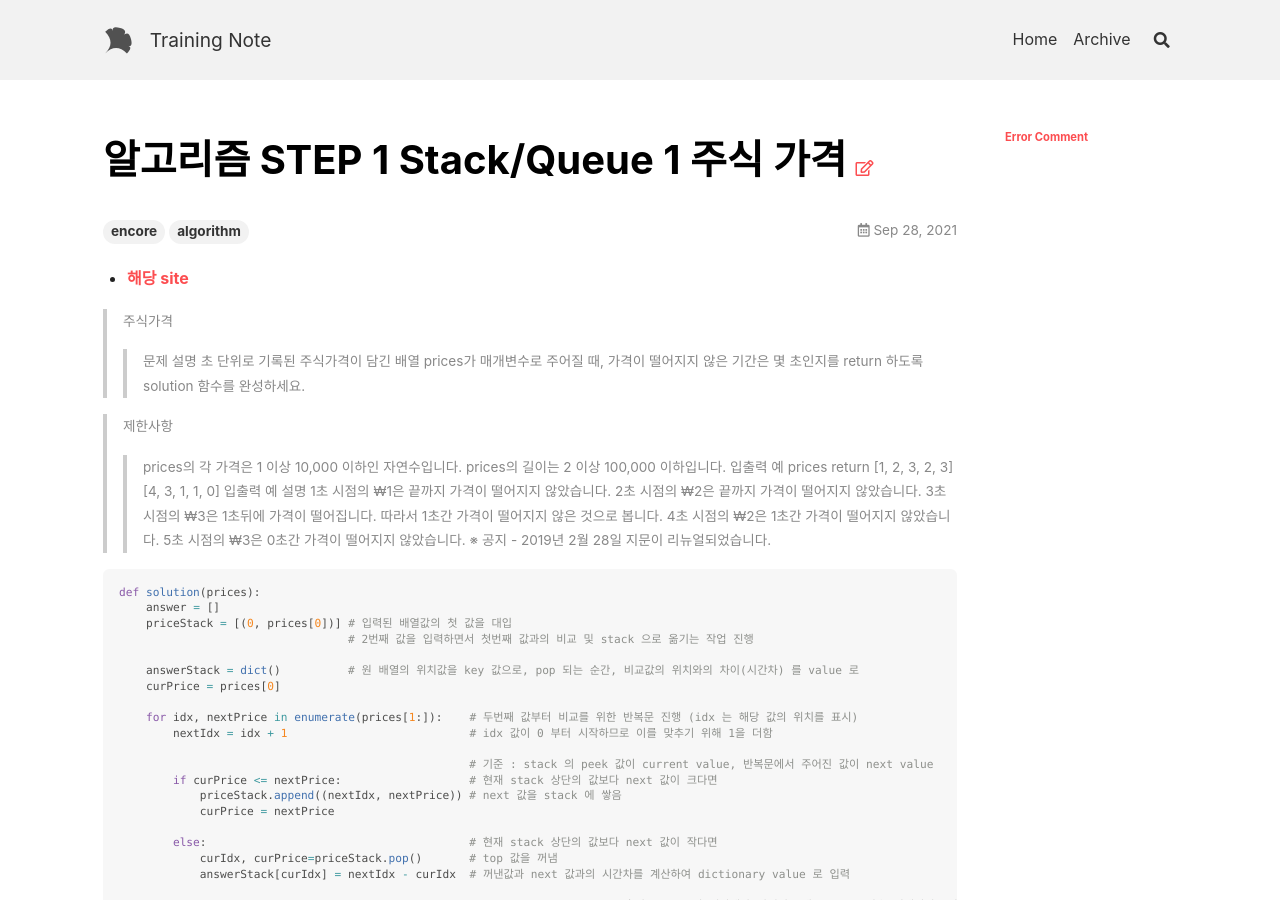
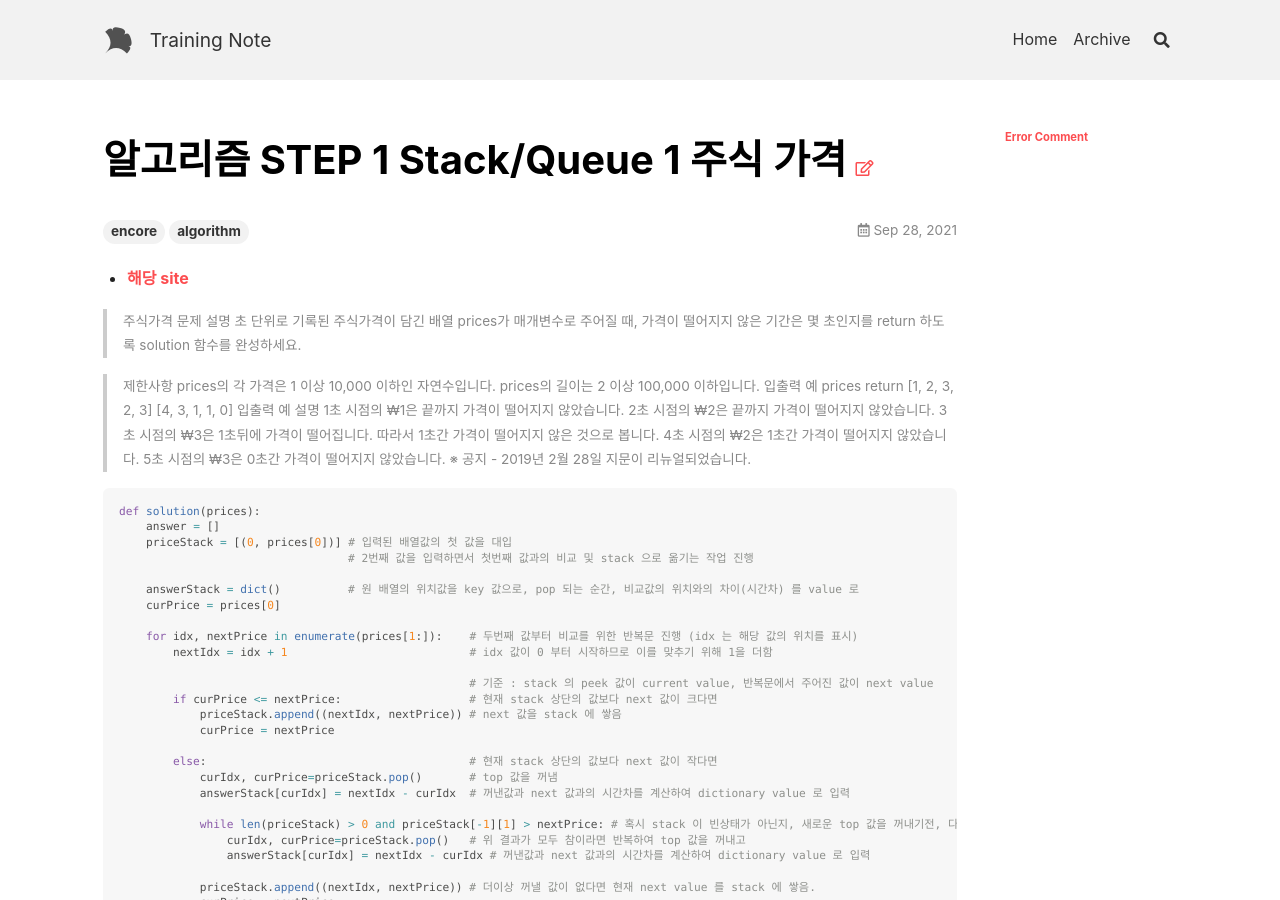
Before and after one commit to y2gon/y2gon.github.io, a Jekyll site: the page built from _posts/2021-09-28-CodingTestStackQueue1.md, in a window 1280 px wide and 900 px high. Built offline with Jekyll 4.4.1, drawn with Linux system fonts in a browser that asks for light colours; nearby versions of some CDN libraries.

Commit message:
2021-09-28

````diff
--- a/_posts/2021-09-28-CodingTestStackQueue1.md
+++ b/_posts/2021-09-28-CodingTestStackQueue1.md
@@ -6,22 +6,22 @@ tags: encore algorithm
 * [해당 site](https://programmers.co.kr/learn/courses/30/lessons/42584)
 
 >주식가격
->>문제 설명
->>초 단위로 기록된 주식가격이 담긴 배열 prices가 매개변수로 주어질 때, 가격이 떨어지지 않은 기간은 몇 초인지를 return 하도록 solution 함수를 완성하세요.
+>문제 설명
+>초 단위로 기록된 주식가격이 담긴 배열 prices가 매개변수로 주어질 때, 가격이 떨어지지 않은 기간은 몇 초인지를 return 하도록 solution 함수를 완성하세요.
 
 >제한사항
->>prices의 각 가격은 1 이상 10,000 이하인 자연수입니다.
->>prices의 길이는 2 이상 100,000 이하입니다.
->>입출력 예
->>prices	return
->>[1, 2, 3, 2, 3]	[4, 3, 1, 1, 0]
->>입출력 예 설명
->>1초 시점의 ₩1은 끝까지 가격이 떨어지지 않았습니다.
->>2초 시점의 ₩2은 끝까지 가격이 떨어지지 않았습니다.
->>3초 시점의 ₩3은 1초뒤에 가격이 떨어집니다. 따라서 1초간 가격이 떨어지지 않은 것으로 봅니다.
->>4초 시점의 ₩2은 1초간 가격이 떨어지지 않았습니다.
->>5초 시점의 ₩3은 0초간 가격이 떨어지지 않았습니다.
->>※ 공지 - 2019년 2월 28일 지문이 리뉴얼되었습니다.
+>prices의 각 가격은 1 이상 10,000 이하인 자연수입니다.
+>prices의 길이는 2 이상 100,000 이하입니다.
+>입출력 예
+>prices	return
+>[1, 2, 3, 2, 3]	[4, 3, 1, 1, 0]
+>입출력 예 설명
+>1초 시점의 ₩1은 끝까지 가격이 떨어지지 않았습니다.
+>2초 시점의 ₩2은 끝까지 가격이 떨어지지 않았습니다.
+>3초 시점의 ₩3은 1초뒤에 가격이 떨어집니다. 따라서 1초간 가격이 떨어지지 않은 것으로 봅니다.
+>4초 시점의 ₩2은 1초간 가격이 떨어지지 않았습니다.
+>5초 시점의 ₩3은 0초간 가격이 떨어지지 않았습니다.
+>※ 공지 - 2019년 2월 28일 지문이 리뉴얼되었습니다.
 
 ```python
 def solution(prices):
@@ -87,13 +87,13 @@ solution([50, 10, 20, 30, 20, 30])
 * 기본 예시 배열 [1, 2, 3, 2, 3] 은 성공하였으나, 사이트에서 test 시 대부분 실패로 뜸.
 
 
- - 원인을 파악하고자 다른 형태의 배열 값을 넣어봄.
+  - 원인을 파악하고자 다른 형태의 배열 값을 넣어봄.
 
 
- - 운좋게 일찍 그 원인을 찾을 수 있었음.
+  - 운좋게 일찍 그 원인을 찾을 수 있었음.
 
 
- - [5, 1, 2...] 와 같이 첫 값이 큰 경우, else 문으로 진행되면서 첫 값 이전 값을 비교 및 pop 을 진행해야 하는데 첫값 이전값은 없으므로 stack 이 비어 있는지를 확인하는 과정이 필요함을 확인함. 이에 대해 while 문에 논리판단를 추가.
+  - [5, 1, 2...] 와 같이 첫 값이 큰 경우, else 문으로 진행되면서 첫 값 이전 값을 비교 및 pop 을 진행해야 하는데 첫값 이전값은 없으므로 stack 이 비어 있는지를 확인하는 과정이 필요함을 확인함. 이에 대해 while 문에 논리판단를 추가.
 
 
 * error 는 모든 막았으나. [5, 1, 2, 3, 2, 3] 을 넣으면 [1, **1** , 3, 1, 1, 0] 로 두번째 값 다르게 나옴.
````
